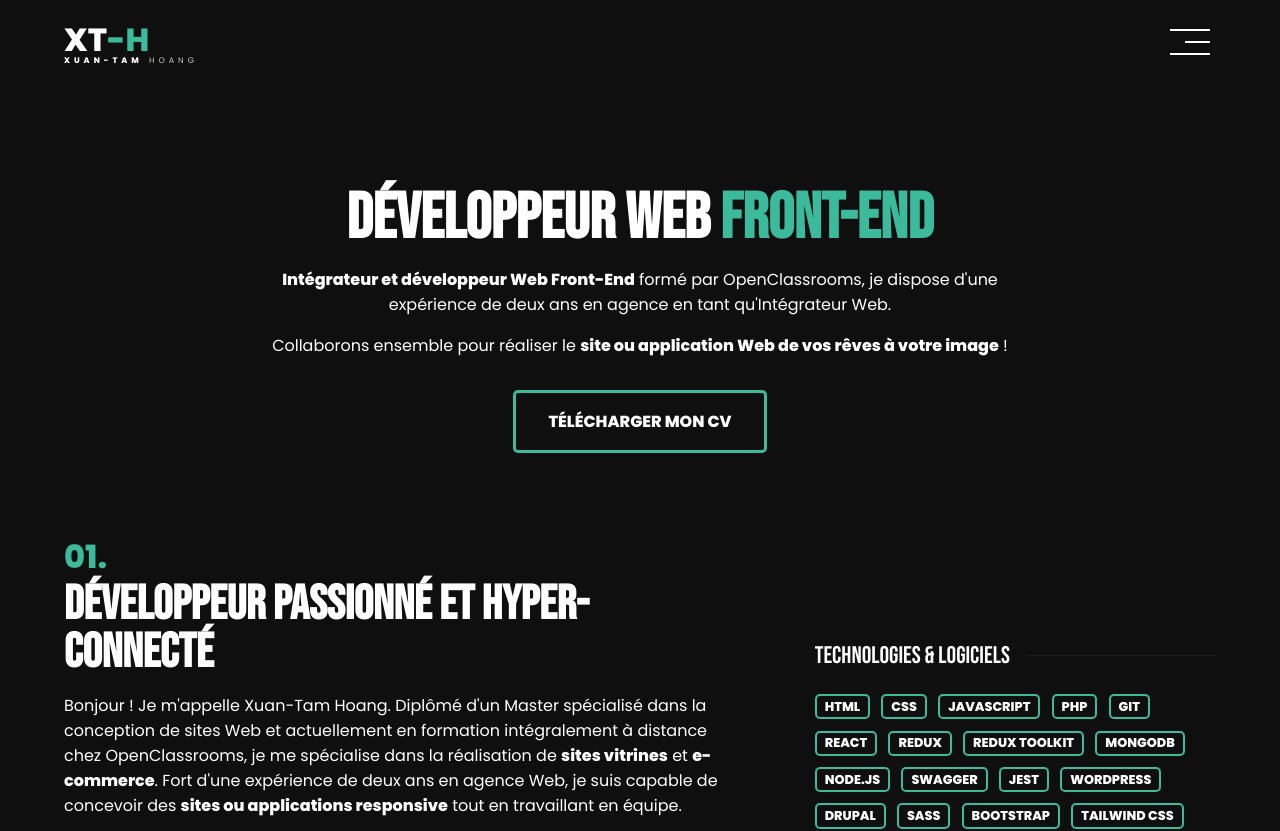
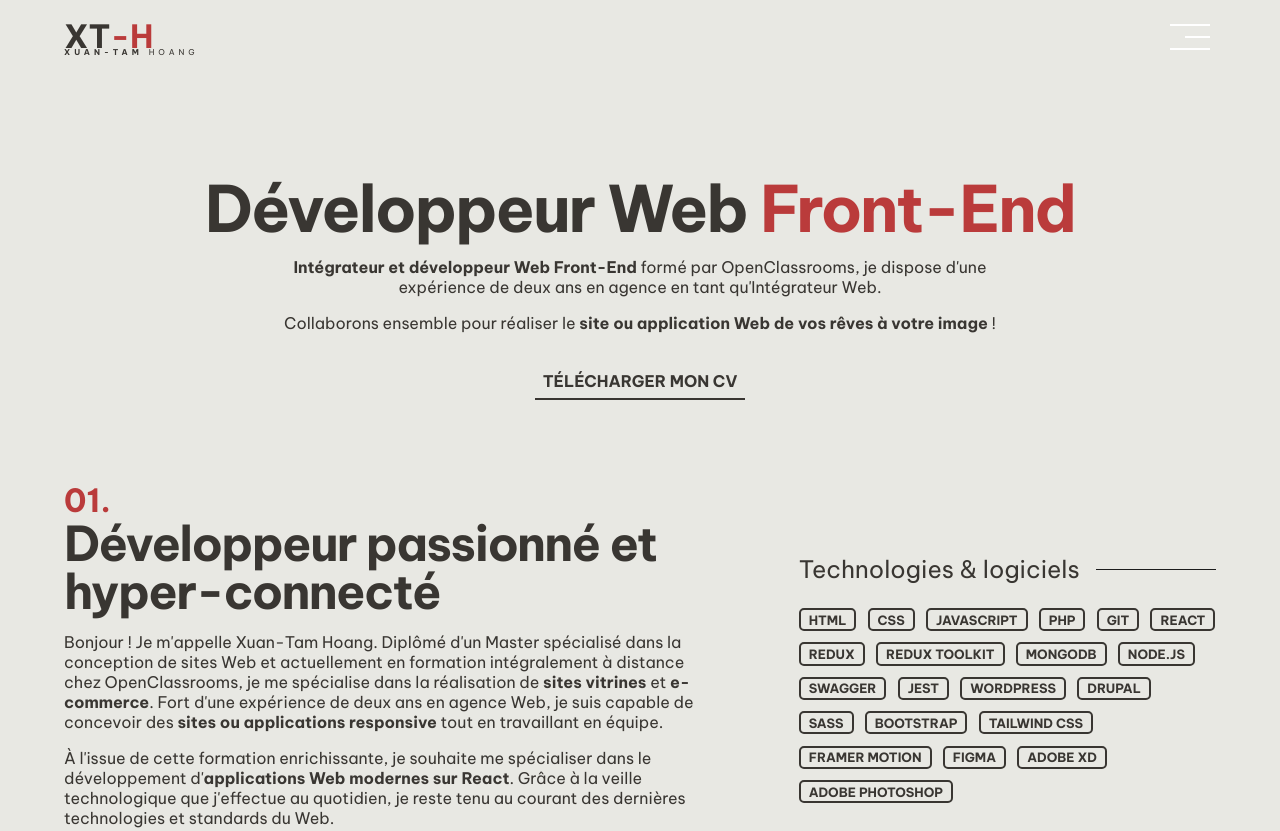
Before and after one commit to xuantam-h/xuantam-hoang, a React (Create React App) app: page / in a window 1280 px wide. Shown: the top 831 px of the page. Built offline with nearby package versions, Linux system fonts and the light colour scheme.

Commit message:
Changed color variables and fonts

```diff
--- a/public/index.html
+++ b/public/index.html
@@ -14,6 +14,7 @@
     <link rel="preconnect" href="https://fonts.googleapis.com">
     <link rel="preconnect" href="https://fonts.gstatic.com" crossorigin>
     <link href="https://fonts.googleapis.com/css2?family=Bebas+Neue&family=Poppins:wght@300;400;800&display=swap" rel="stylesheet">
+    <link href="https://fonts.googleapis.com/css2?family=Be+Vietnam+Pro:wght@400;700&display=swap" rel="stylesheet">
     <title>Xuan-Tam Hoang - Développeur Front-End React</title>
   </head>
   <body>
--- a/src/App.scss
+++ b/src/App.scss
@@ -6,13 +6,14 @@ html{
 
 body{
     font-family: $main-font;
-    color:$white;
-    background-color: $black;
+    color:$main-color;
+    background-color: $main-bg;
 }
 
 h1,h2,h3,h4{
     font-family: $heading-font;
     line-height: 1;
+    letter-spacing: -.03em;
 }
 
 h2{
@@ -24,10 +25,6 @@ h2{
 
 h3{
     font-size:2rem;
-}
-
-strong{
-    color:$white;
 }
 
 .container{
--- a/src/components/About/About.scss
+++ b/src/components/About/About.scss
@@ -37,8 +37,7 @@
 
     &-item{
         padding: .1rem .5rem;
-        /*background-color: #2d2d2d;*/
-        border:2px solid $primary;
+        border:2px solid $main-color;
         border-radius: 5px;
         font-size: .8rem;
         text-transform: uppercase;
--- a/src/components/Button/Button.scss
+++ b/src/components/Button/Button.scss
@@ -1,11 +1,11 @@
 @import '../../variables.scss';
 
 .btn{
-    border:3px solid $primary;
-    padding: 1rem 2rem;
+    border-bottom:2px solid $main-color;
+    padding: .4rem .5rem;
     font-family: $main-font;
     background-color: transparent;
-    color:$white;
+    color:$main-color;
     font-weight: 800;
     transition: 250ms background ease-in-out;
     display: inline-block;
@@ -13,7 +13,6 @@
     cursor: pointer;
     font-size: 1rem;
     text-transform: uppercase;
-    border-radius: 5px;
     &:hover{
         background-color: $primary;
     }
--- a/src/components/Experience/Experience.scss
+++ b/src/components/Experience/Experience.scss
@@ -8,7 +8,7 @@
         }
     }
     &-item{
-        border-bottom:1px solid $gray;
+        border-bottom:1px solid $border-color;
         text-align: left;
         padding: 2rem 0 2rem 0;
         p{
@@ -22,8 +22,7 @@
         margin-bottom: 0;
         background: none;
         border: none;
-        color: $white;
-        font-family: $heading-font;
+        color: $main-color;
         padding: 0;
         line-height: 1;
         text-align: left;
@@ -48,7 +47,6 @@
         font-weight: 800;
         font-family: $heading-font;
         line-height: 1;
-        color:$primary;
         @include tablet{
             font-size: 2rem;
         }
@@ -59,7 +57,7 @@
         font-size:.9rem;
         display: block;
         font-weight: normal;
-        color:$white;
+        color:lighten($main-color,.1);
     }
     &-content{
         max-height: 0;
--- a/src/components/Logo/Logo.scss
+++ b/src/components/Logo/Logo.scss
@@ -14,11 +14,7 @@
         font-size: .5rem;
         font-weight: normal;
         margin-top:-9px;
-        color:#c8c8c8;
         letter-spacing: 4px;
         text-transform: uppercase;
-        strong{
-            color:$white;
-        }
     }
 }
--- a/src/components/Skill/Skill.scss
+++ b/src/components/Skill/Skill.scss
@@ -12,8 +12,7 @@
 
     &-item{
         padding: .1rem .5rem;
-        /*background-color: #2d2d2d;*/
-        border:2px solid $primary;
+        border:2px solid $main-color;
         border-radius: 5px;
         font-size: .8rem;
         font-weight: 800;
--- a/src/variables.scss
+++ b/src/variables.scss
@@ -1,12 +1,15 @@
 // Color variables
-$primary: #3BBA9C;
+$primary: #BA3B3B;
 $white: #fff;
 $black: #0F0F0F;
 $gray: #1c1c1c;
+$main-bg: rgb(232, 232, 227);
+$main-color: rgb(57, 54, 50);
+$border-color: #aeaeae;
 
 // Typography variables
-$main-font: 'Poppins', sans-serif;
-$heading-font: 'Bebas Neue', sans-serif;
+$main-font: 'Be Vietnam Pro', sans-serif;
+$heading-font: 'Be Vietnam Pro', sans-serif;
 
 // Media queries
 $sm: 576px;
```
